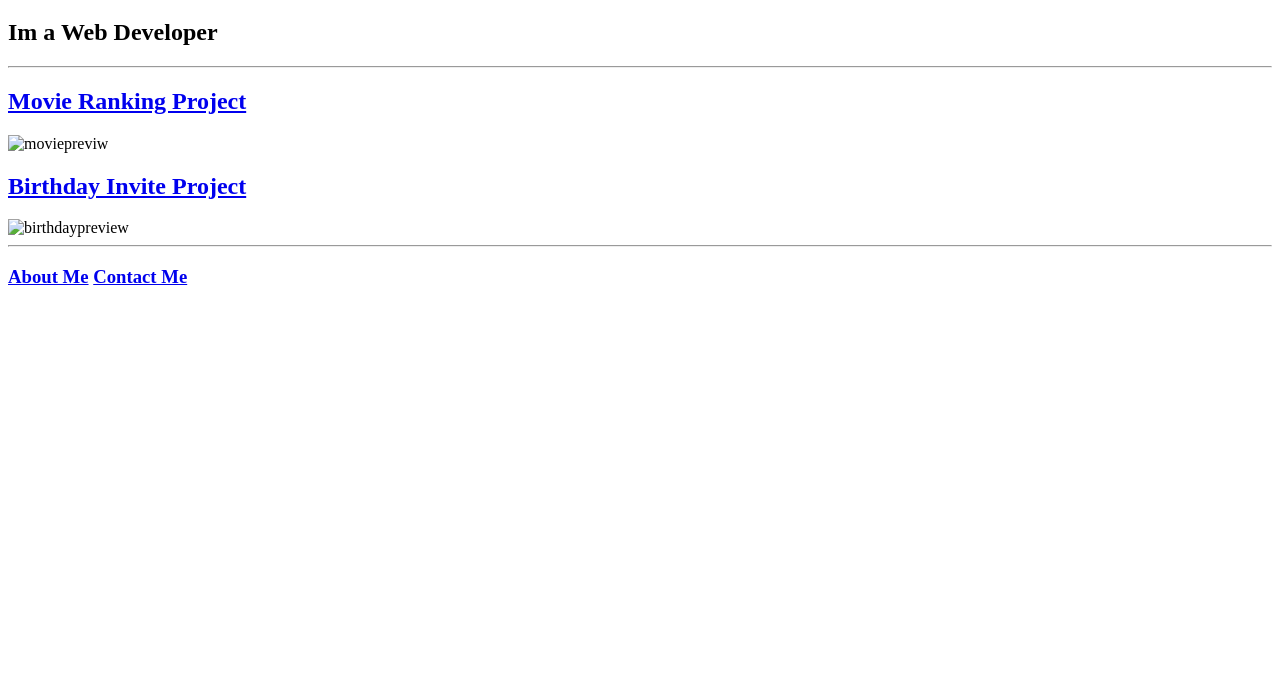
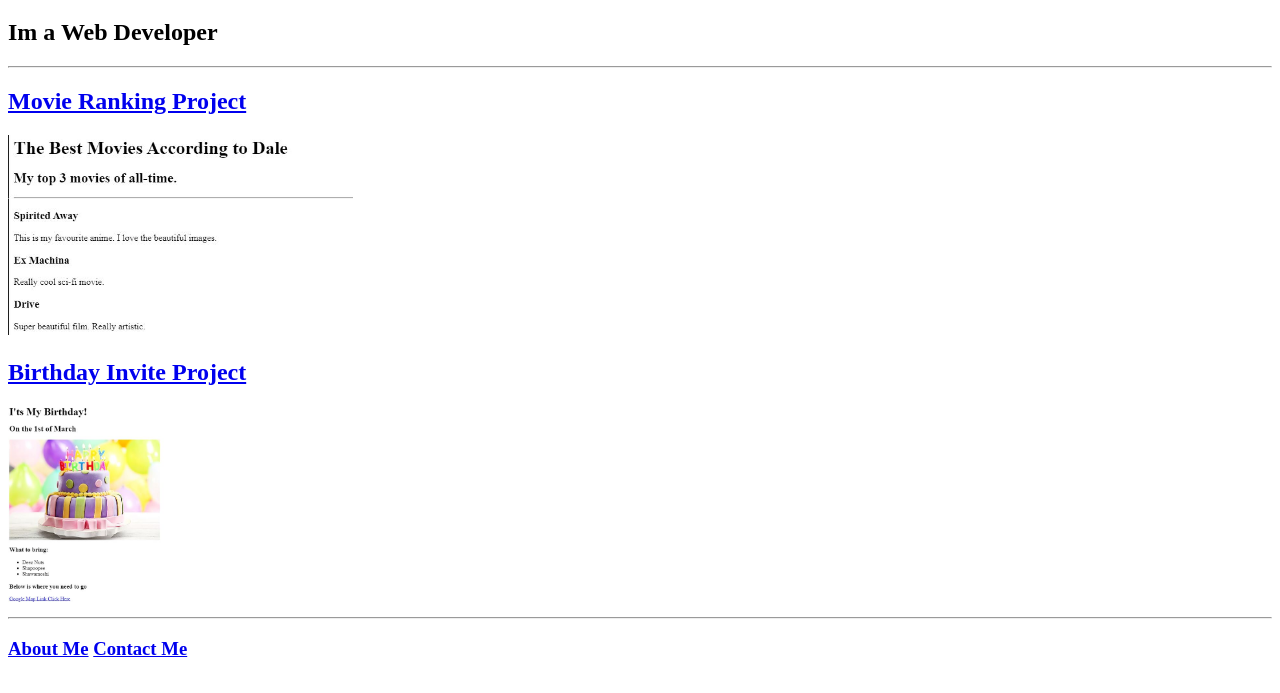
Before and after one commit to daledatechy/html-portfolio, a plain HTML site: page index.html in a window 1280 px wide. Shown: the part 61-754 px from the top of the page. Drawn offline with Linux system fonts and the light colour scheme.

Commit message:
Update index.html

```diff
--- a/index.html
+++ b/index.html
@@ -11,9 +11,9 @@
     <h2>Im a Web Developer</h2>
 <hr />
        <h2> <a href="./public/movie-ranking.html">Movie Ranking Project</a> </h2>
-            <img src="../4.3 HTML Porfolio Project/assets/images/Movie-prev.png" height="200" alt="moviepreviw"/>
+            <img src="./assets/images/Movie-prev.png" height="200" alt="moviepreviw"/>
        <h2> <a href="./public/birthday-invite.html">Birthday Invite Project</a></h2>
-            <img src="../4.3 HTML Porfolio Project/assets/images/birthday-inv.png" height="200" alt="birthdaypreview"/>
+            <img src="./assets/images/birthday-inv.png" height="200" alt="birthdaypreview"/>
 <hr />
     <h3>
      <a href="../4.3 HTML Porfolio Project/public/about.html">About Me</a>
```
